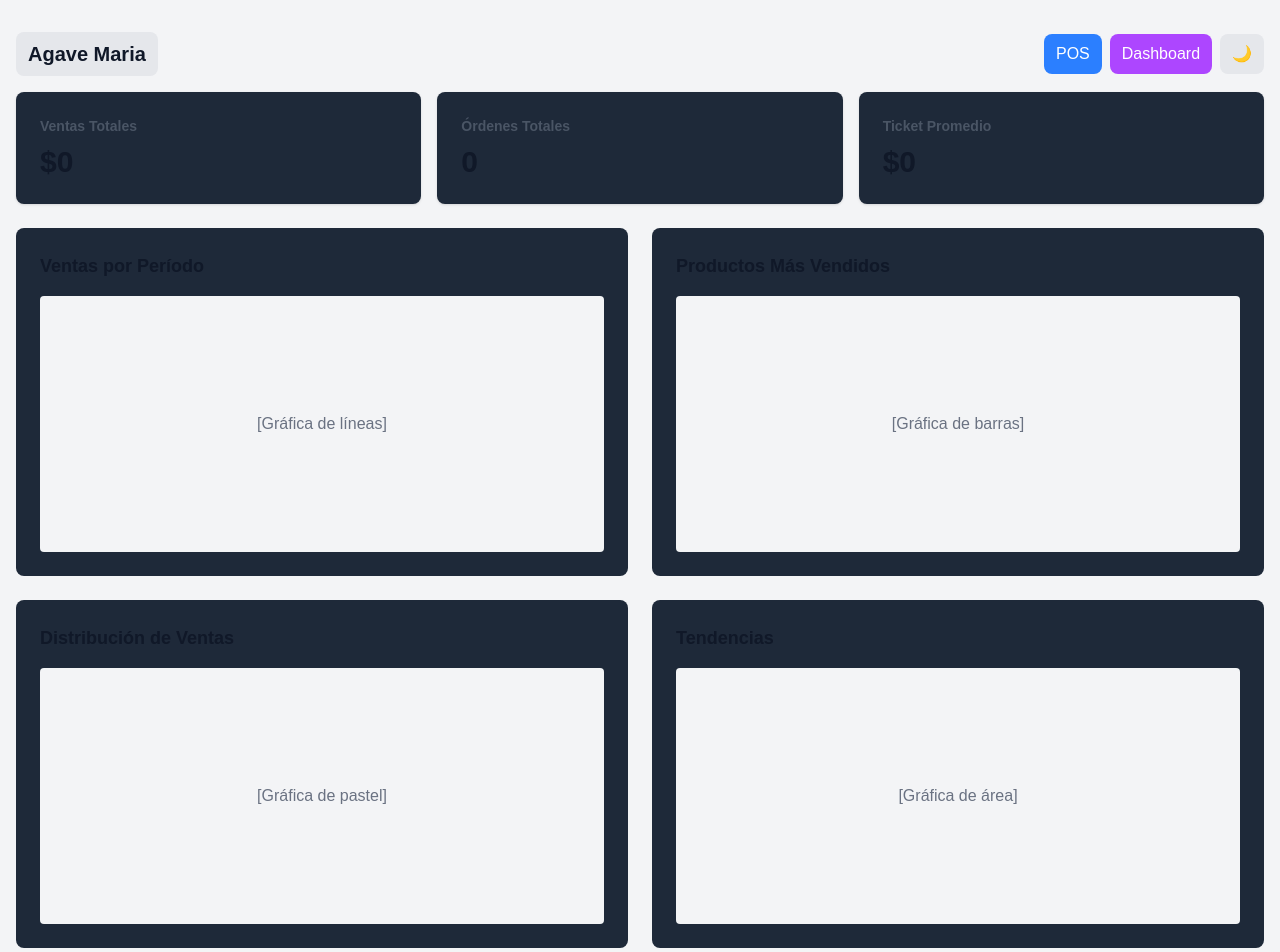
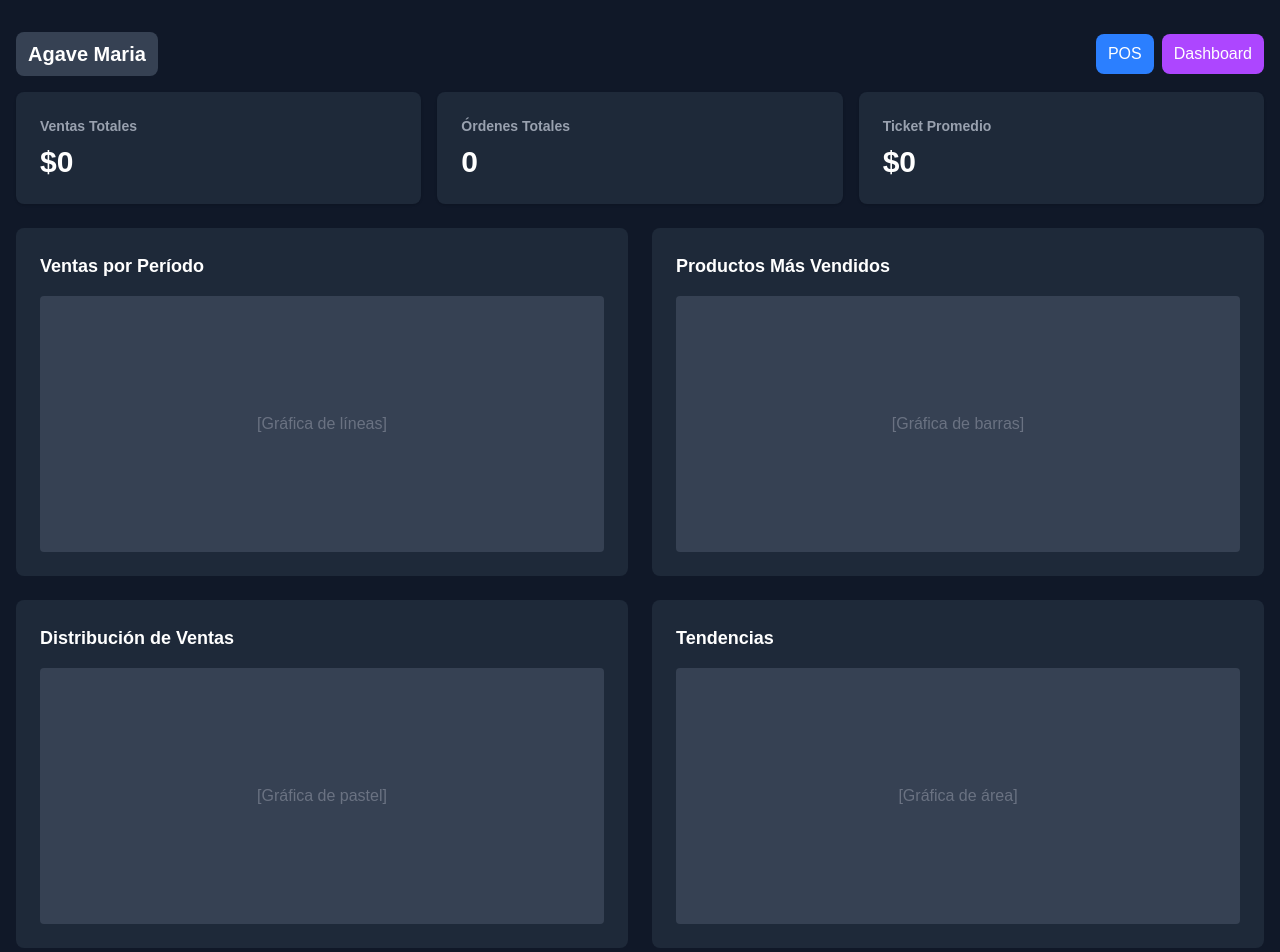
Before and after one commit to DiegoCampaneroNegrete/sistema-tickets-agave-maria-summer-festival-FE, a Next.js app: page / in a window 1280 px wide. Shown: the top 952 px of the page. Built offline with nearby package versions, Linux system fonts and the light colour scheme.

Commit message:
force DarkMode in the app

```diff
--- a/app/components/BluetoothStatus.tsx
+++ b/app/components/BluetoothStatus.tsx
@@ -14,7 +14,7 @@ export default function BluetoothStatus() {
   };
 
   return (
-    <div className="flex items-center justify-between p-3 bg-gray-50 dark:bg-gray-700 rounded-lg border border-gray-200 dark:border-gray-600">
+    <div className="flex items-center justify-between p-3 bg-gray-700 rounded-lg border border-gray-600">
       <div className="flex items-center gap-3 flex-1">
         <span className="text-2xl">
           {isConnecting ? '🔄' : isConnected ? '🟢' : '🔴'}
@@ -24,10 +24,10 @@ export default function BluetoothStatus() {
             {isConnecting ? 'Escaneando impresoras...' : isConnected ? 'Impresora conectada' : 'Sin impresora'}
           </p>
           {deviceName && (
-            <p className="text-xs text-gray-600 dark:text-gray-400">{deviceName}</p>
+            <p className="text-xs text-gray-400">{deviceName}</p>
           )}
           {!isConnected && !isConnecting && (
-            <p className="text-xs text-orange-600 dark:text-orange-400">
+            <p className="text-xs text-orange-400">
               Puedes hacer cobros sin impresora
             </p>
           )}
--- a/app/components/Layout.tsx
+++ b/app/components/Layout.tsx
@@ -1,27 +1,21 @@
 "use client";
-import { useState, useEffect } from "react";
 import { LABELS } from "@/utils/constants";
 import Sidebar from "./Sidebar";
 import ToastContainer from "./ToastContainer";
 import Link from "next/link";
 
 export default function Layout({ children }: { children: React.ReactNode }) {
-  const [dark, setDark] = useState(false);
-
-  useEffect(() => {
-    document.documentElement.classList.toggle("dark", dark);
-  }, [dark]);
 
   return (
-    <div className="min-h-screen bg-gray-100 dark:bg-gray-900 text-gray-900 dark:text-white p-4">
+    <div className="min-h-screen bg-gray-900 text-white p-4">
       <div className="flex justify-between items-center my-4">
         <Link href="/">
-          <button className="px-3 py-2 rounded-lg bg-gray-200 dark:bg-gray-700">
+          <button className="px-3 py-2 rounded-lg bg-gray-700">
             <h1 className="text-xl font-bold">{LABELS.appName}</h1>
           </button>
         </Link>
 
-        <Sidebar dark={dark} onToggleDark={() => setDark(!dark)} />
+        <Sidebar />
       </div>
 
       <ToastContainer />
--- a/app/components/Sidebar.tsx
+++ b/app/components/Sidebar.tsx
@@ -3,12 +3,7 @@ import { useState } from 'react'
 import { useRouter } from 'next/navigation'
 import { LABELS } from '@/utils/constants'
 
-interface SidebarProps {
-  dark: boolean
-  onToggleDark: () => void
-}
-
-export default function Sidebar({ dark, onToggleDark }: SidebarProps) {
+export default function Sidebar({ }) {
   const [isOpen, setIsOpen] = useState(false)
   const router = useRouter()
 
@@ -16,7 +11,7 @@ export default function Sidebar({ dark, onToggleDark }: SidebarProps) {
     <>
       <button
         onClick={() => setIsOpen(!isOpen)}
-        className="md:hidden px-3 py-2 rounded-lg bg-gray-200 dark:bg-gray-700"
+        className="md:hidden px-3 py-2 rounded-lg bg-gray-700"
       >
         ☰
       </button>
@@ -29,7 +24,7 @@ export default function Sidebar({ dark, onToggleDark }: SidebarProps) {
 
       {/* Sidebar */}
       <div
-        className={`fixed left-0 top-0 h-full w-64 bg-gray-100 dark:bg-gray-800 shadow-lg transform transition-transform duration-300 z-40 md:hidden ${
+        className={`fixed left-0 top-0 h-full w-64 bg-gray-800 shadow-lg transform transition-transform duration-300 z-40 md:hidden ${
           isOpen ? 'translate-x-0' : '-translate-x-full'
         }`}
       >
@@ -69,15 +64,6 @@ export default function Sidebar({ dark, onToggleDark }: SidebarProps) {
           >
             {LABELS.mergeLabel}
           </button>
-          <button
-            onClick={() => {
-              onToggleDark()
-              setIsOpen(false)
-            }}
-            className="w-full px-4 py-3 rounded-lg bg-gray-200 dark:bg-gray-700 font-semibold hover:bg-gray-300 dark:hover:bg-gray-600"
-          >
-            {dark ? '☀️ Tema Claro' : '🌙 Tema Oscuro'}
-          </button>
         </div>
       </div>
 
@@ -96,13 +82,6 @@ export default function Sidebar({ dark, onToggleDark }: SidebarProps) {
         >
           {LABELS.dashboard}
         </button>
-
-        <button
-          onClick={onToggleDark}
-          className="px-3 py-2 rounded-lg bg-gray-200 dark:bg-gray-700"
-        >
-          {dark ? '☀️' : '🌙'}
-        </button>
       </div>
     </>
   )
--- a/app/dashboard/page.tsx
+++ b/app/dashboard/page.tsx
@@ -47,21 +47,21 @@ export default function DashboardPage() {
   return (
     <div className={GRID_STYLES.cols3gap4}>
       <div className={CARD_STYLES.darkLarge}>
-        <h2 className="text-gray-600 dark:text-gray-400 text-sm">
+        <h2 className="text-gray-400 text-sm">
           {LABELS.totalSales}
         </h2>
         <p className="text-3xl font-bold mt-2">${totalSales}</p>
       </div>
 
       <div className={CARD_STYLES.darkLarge}>
-        <h2 className="text-gray-600 dark:text-gray-400 text-sm">
+        <h2 className="text-gray-400 text-sm">
           Total Órdenes
         </h2>
         <p className="text-3xl font-bold mt-2">{totalOrders}</p>
       </div>
 
       <div className={CARD_STYLES.darkLarge}>
-        <h2 className="text-gray-600 dark:text-gray-400 text-sm">
+        <h2 className="text-gray-400 text-sm">
           Productos Vendidos
         </h2>
         <p className="text-3xl font-bold mt-2">
--- a/app/layout.tsx
+++ b/app/layout.tsx
@@ -57,7 +57,7 @@ export default function RootLayout({
       className={`${geistSans.variable} ${geistMono.variable} h-full antialiased`}
     >
       <link rel="manifest" href="/manifest.json" />
-      <body className="min-h-full flex flex-col">
+      <body className="min-h-full flex flex-col ">
         <ServiceWorkerRegister />
         <Layout>{children}</Layout>
       </body>
--- a/app/page.tsx
+++ b/app/page.tsx
@@ -11,17 +11,17 @@ export default function HomePage() {
       {/* Resumen rápido */}
       <div className={GRID_STYLES.responsiveItems}>
         <div className={`${CARD_STYLES.darkLarge} shadow`}>
-          <h3 className="text-gray-600 dark:text-gray-400 text-sm font-semibold">Ventas Totales</h3>
+          <h3 className="text-gray-400 text-sm font-semibold">Ventas Totales</h3>
           <p className="text-3xl font-bold mt-2">${totalSales}</p>
         </div>
 
         <div className={`${CARD_STYLES.darkLarge} shadow`}>
-          <h3 className="text-gray-600 dark:text-gray-400 text-sm font-semibold">Órdenes Totales</h3>
+          <h3 className="text-gray-400 text-sm font-semibold">Órdenes Totales</h3>
           <p className="text-3xl font-bold mt-2">{totalOrders}</p>
         </div>
 
         <div className={`${CARD_STYLES.darkLarge} shadow`}>
-          <h3 className="text-gray-600 dark:text-gray-400 text-sm font-semibold">Ticket Promedio</h3>
+          <h3 className="text-gray-400 text-sm font-semibold">Ticket Promedio</h3>
           <p className="text-3xl font-bold mt-2">${totalOrders > 0 ? (totalSales / totalOrders).toFixed(2) : 0}</p>
         </div>
       </div>
@@ -31,7 +31,7 @@ export default function HomePage() {
         {/* Gráfica de ventas por período */}
         <div className={CARD_STYLES.darkLarge}>
           <h3 className="text-lg font-semibold mb-4">Ventas por Período</h3>
-          <div className="h-64 bg-gray-100 dark:bg-gray-700 rounded flex items-center justify-center text-gray-500">
+          <div className="h-64 bg-gray-700 rounded flex items-center justify-center text-gray-500">
             [Gráfica de líneas]
           </div>
         </div>
@@ -39,7 +39,7 @@ export default function HomePage() {
         {/* Gráfica de productos más vendidos */}
         <div className={CARD_STYLES.darkLarge}>
           <h3 className="text-lg font-semibold mb-4">Productos Más Vendidos</h3>
-          <div className="h-64 bg-gray-100 dark:bg-gray-700 rounded flex items-center justify-center text-gray-500">
+          <div className="h-64 bg-gray-700 rounded flex items-center justify-center text-gray-500">
             [Gráfica de barras]
           </div>
         </div>
@@ -47,7 +47,7 @@ export default function HomePage() {
         {/* Gráfica de distribución de ventas */}
         <div className={CARD_STYLES.darkLarge}>
           <h3 className="text-lg font-semibold mb-4">Distribución de Ventas</h3>
-          <div className="h-64 bg-gray-100 dark:bg-gray-700 rounded flex items-center justify-center text-gray-500">
+          <div className="h-64 bg-gray-700 rounded flex items-center justify-center text-gray-500">
             [Gráfica de pastel]
           </div>
         </div>
@@ -55,7 +55,7 @@ export default function HomePage() {
         {/* Gráfica de tendencias */}
         <div className={CARD_STYLES.darkLarge}>
           <h3 className="text-lg font-semibold mb-4">Tendencias</h3>
-          <div className="h-64 bg-gray-100 dark:bg-gray-700 rounded flex items-center justify-center text-gray-500">
+          <div className="h-64 bg-gray-700 rounded flex items-center justify-center text-gray-500">
             [Gráfica de área]
           </div>
         </div>
@@ -64,7 +64,7 @@ export default function HomePage() {
       {/* Tabla de órdenes recientes */}
       <div className={CARD_STYLES.darkLarge}>
         <h3 className="text-lg font-semibold mb-4">Órdenes Recientes</h3>
-        <div className="h-64 bg-gray-100 dark:bg-gray-700 rounded flex items-center justify-center text-gray-500">
+        <div className="h-64 bg-gray-700 rounded flex items-center justify-center text-gray-500">
           [Tabla de órdenes]
         </div>
       </div>
--- a/app/pos/page.tsx
+++ b/app/pos/page.tsx
@@ -73,7 +73,7 @@ export default function POSPage() {
 
       <div className="mt-4">
         {cart.map((item: any) => (
-          <div key={item.id} className={`${FLEX_STYLES.between} p-2 bg-gray-50 dark:bg-gray-700 rounded mb-2`}>
+          <div key={item.id} className={`${FLEX_STYLES.between} p-2 bg-gray-700 rounded mb-2`}>
             <div className="flex-1">
               <div>{item.name} - ${item.price.toFixed(2)}</div>
             </div>
--- a/app/styles/constants.ts
+++ b/app/styles/constants.ts
@@ -24,9 +24,9 @@ export const BUTTON_SIZES = {
 export const CARD_STYLES = {
   dark: 'p-4 bg-gray-800 rounded-lg',
   darkLarge: 'p-6 bg-gray-800 rounded-lg',
-  light: 'p-4 bg-gray-100 dark:bg-gray-800 rounded-lg',
-  lightItem: 'p-2 bg-gray-50 dark:bg-gray-700 rounded',
-  input: 'bg-gray-100 dark:bg-gray-700 rounded-lg px-4 py-2',
+  light: 'p-4 bg-gray-800 rounded-lg',
+  lightItem: 'p-2 bg-gray-700 rounded',
+  input: 'ßbg-gray-700 rounded-lg px-4 py-2',
 }
 
 // ============= GRILLAS =============
@@ -42,7 +42,7 @@ export const GRID_STYLES = {
 export const TEXT_STYLES = {
   title: 'text-xl font-bold',
   heading: 'text-lg font-semibold',
-  subtitle: 'text-gray-600 dark:text-gray-400 text-sm',
+  subtitle: 'ßtext-gray-400 text-sm',
   label: 'text-sm font-semibold',
   body: 'text-base',
 }
--- a/tailwind.config.js
+++ b/tailwind.config.js
@@ -63,10 +63,10 @@ module.exports = {
           '@apply': 'p-4 bg-gray-800 rounded-lg',
         },
         '.card-light': {
-          '@apply': 'p-4 bg-gray-100 dark:bg-gray-800 rounded-lg',
+          '@apply': 'p-4 bg-gray-800 rounded-lg',
         },
         '.card-item': {
-          '@apply': 'p-2 bg-gray-50 dark:bg-gray-700 rounded',
+          '@apply': 'p-2 bg-gray-700 rounded',
         },
 
         // ============= GRILLAS =============
@@ -99,7 +99,7 @@ module.exports = {
           '@apply': 'text-lg font-semibold',
         },
         '.text-subtitle': {
-          '@apply': 'text-gray-600 dark:text-gray-400 text-sm',
+          '@apply': 'text-gray-400 text-sm',
         },
 
         // ============= UTILIDADES =============
```
